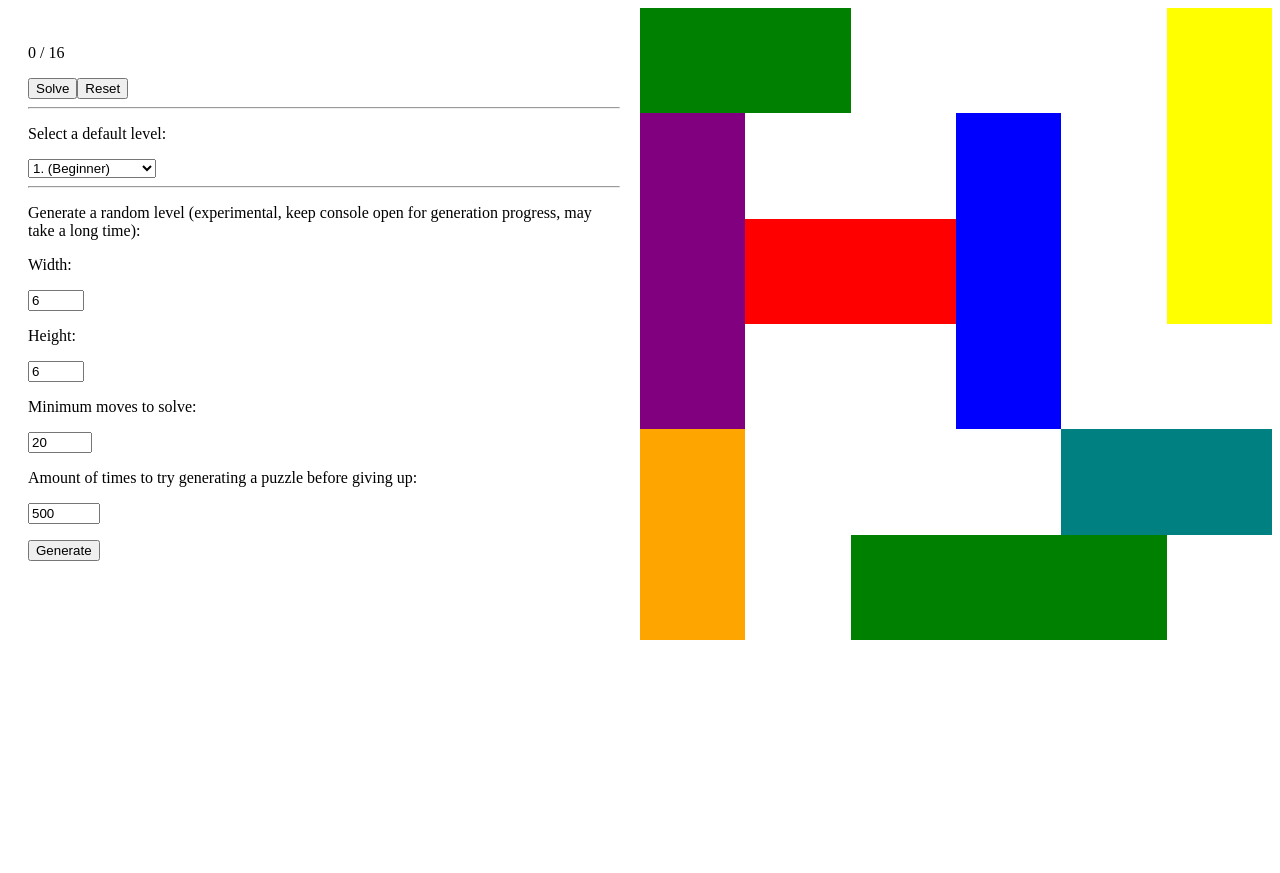
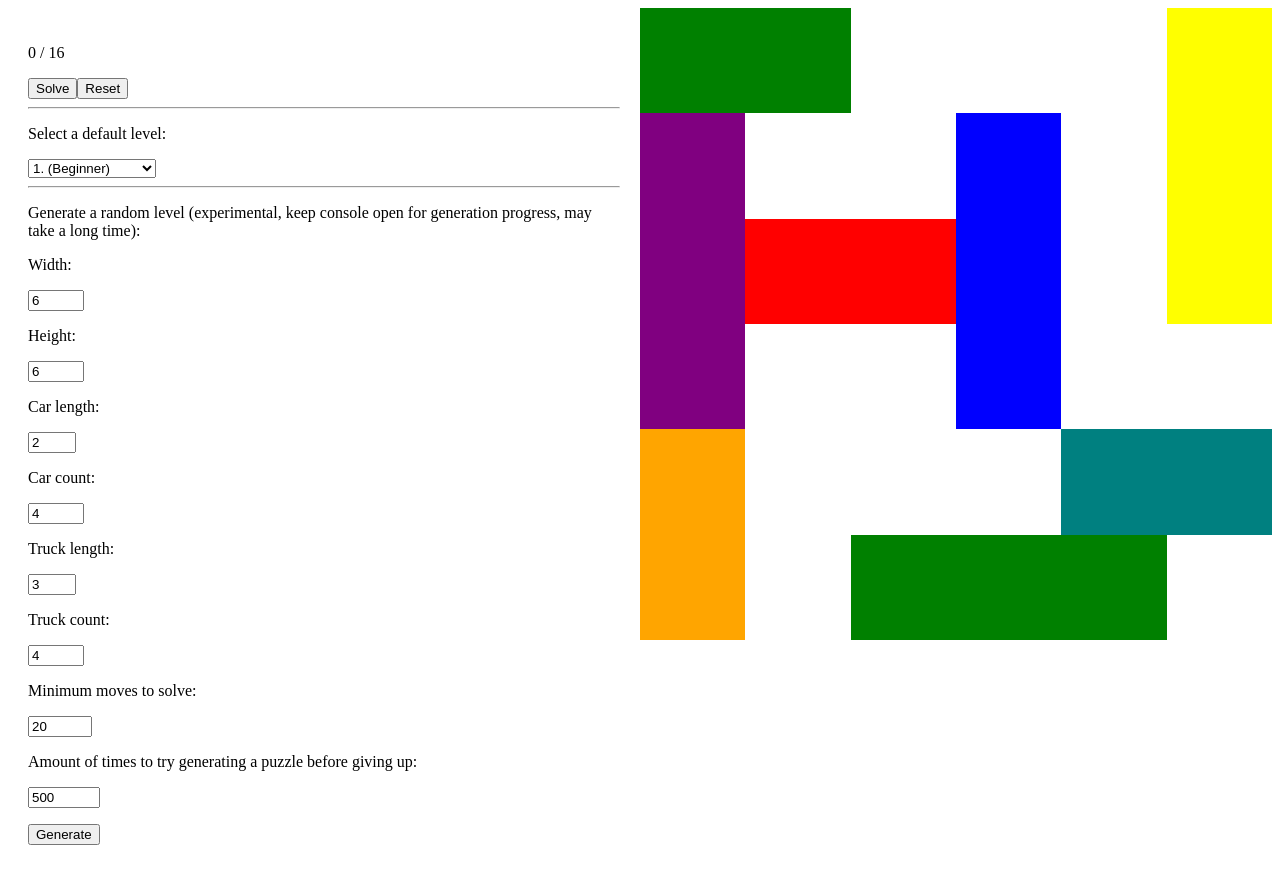
Before and after one commit to DannyGJdeJong/rush-hour, a Gatsby site: page / in a window 1280 px wide. Before the commit the page ends 800 px from the top, so only its background shows below. Built offline with nearby package versions, Linux system fonts and the light colour scheme; Gatsby itself is replaced by a stand-in of ours.

Commit message:
Added extra options to the level generator

```diff
--- a/src/components/GameContainer/GameContainer.tsx
+++ b/src/components/GameContainer/GameContainer.tsx
@@ -39,6 +39,10 @@ const SettingsDiv = styled.div`
   padding: 20px;
   grid-column-start: 1;
   grid-row-start: 1;
+
+  @media (orientation: landscape) {
+    grid-row-end: 5;
+  }
 `;
 
 const GameContainer: FunctionComponent = () => {
@@ -56,6 +60,10 @@ const GameContainer: FunctionComponent = () => {
   // Puzzle generator input state
   const [generatedPuzzleWidth, setGeneratedPuzzleWidth] = useState<number>(6);
   const [generatedPuzzleHeight, setGeneratedPuzzleHeight] = useState<number>(6);
+  const [generatedPuzzleCarLength, setGeneratedPuzzleCarLength] = useState<number>(2);
+  const [generatedPuzzleCarCount, setGeneratedPuzzleCarCount] = useState<number>(4);
+  const [generatedPuzzleTruckLength, setGeneratedPuzzleTruckLength] = useState<number>(3);
+  const [generatedPuzzleTruckCount, setGeneratedPuzzleTruckCount] = useState<number>(4);
   const [generatedPuzzleMinMoves, setGeneratedPuzzleMinMoves] = useState<number>(20);
   const [generatedPuzzleTries, setGeneratedPuzzleTries] = useState<number>(500);
 
@@ -78,7 +86,19 @@ const GameContainer: FunctionComponent = () => {
 
   // When the generate button is clicked, generate a random puzzle, re-mount GameBoard and reset movecount
   const handleGenerateButtonClick = () => {
-    setSelectedPuzzle({ name: "Random", width: generatedPuzzleWidth, height: generatedPuzzleHeight, vehicles: GeneratePuzzle(generatedPuzzleWidth, generatedPuzzleHeight, generatedPuzzleMinMoves, generatedPuzzleTries) });
+    setSelectedPuzzle({
+      name: "Random",
+      width: generatedPuzzleWidth,
+      height: generatedPuzzleHeight,
+      vehicles: GeneratePuzzle(generatedPuzzleWidth,
+                               generatedPuzzleHeight,
+                               generatedPuzzleMinMoves,
+                               generatedPuzzleTries,
+                               generatedPuzzleCarLength,
+                               generatedPuzzleCarCount,
+                               generatedPuzzleTruckLength,
+                               generatedPuzzleTruckCount)
+    });
     setReset((reset) => !reset);
     setMoveCount(0);
   }
@@ -105,13 +125,62 @@ const GameContainer: FunctionComponent = () => {
         <hr></hr>
         <p> Generate a random level (experimental, keep console open for generation progress, may take a long time): </p>
         <p> Width: </p>
-        <NumberInput min={ 5 } max={ 10 }   value={ generatedPuzzleWidth }     onChangeCallback={ setGeneratedPuzzleWidth }    />
+        <NumberInput
+          min={ 5 }
+          max={ 10 }
+          value={ generatedPuzzleWidth }
+          onChangeCallback={ setGeneratedPuzzleWidth }
+        />
         <p> Height: </p>
-        <NumberInput min={ 5 } max={ 10 }   value={ generatedPuzzleHeight }    onChangeCallback={ setGeneratedPuzzleHeight }   />
+        <NumberInput
+          min={ 5 }
+          max={ 10 }
+          value={ generatedPuzzleHeight }
+          onChangeCallback={ setGeneratedPuzzleHeight }
+        />
+        <p> Car length: </p>
+        <NumberInput
+          min={ 1 }
+          // Makes sure the red car can still be placed since it'll be at most in x = 2
+          max={ Math.min(generatedPuzzleWidth, generatedPuzzleHeight) - 2 }
+          value={ generatedPuzzleCarLength } onChangeCallback={ setGeneratedPuzzleCarLength }
+        />
+        <p> Car count: </p>
+        <NumberInput
+          min={ 0 }
+          max={ 10 }
+          value={ generatedPuzzleCarCount }
+          onChangeCallback={ setGeneratedPuzzleCarCount }
+        />
+        <p> Truck length: </p>
+        <NumberInput
+          min={ 1 }
+          // Makes sure the truck can still move at least one tile
+          max={ Math.min(generatedPuzzleWidth, generatedPuzzleHeight) - 1 }
+          value={ generatedPuzzleTruckLength }
+          onChangeCallback={ setGeneratedPuzzleTruckLength }
+        />
+        <p> Truck count: </p>
+        <NumberInput
+          min={ 0 }
+          max={ 10 }
+          value={ generatedPuzzleTruckCount }
+          onChangeCallback={ setGeneratedPuzzleTruckCount }
+        />
         <p> Minimum moves to solve: </p>
-        <NumberInput min={ 5 } max={ 100 }  value={ generatedPuzzleMinMoves }  onChangeCallback={ setGeneratedPuzzleMinMoves } />
+        <NumberInput
+          min={ 1 }
+          max={ 100 }
+          value={ generatedPuzzleMinMoves }
+          onChangeCallback={ setGeneratedPuzzleMinMoves }
+        />
         <p> Amount of times to try generating a puzzle before giving up: </p>
-        <NumberInput min={ 1 } max={ 1000 } value={ generatedPuzzleTries }     onChangeCallback={ setGeneratedPuzzleTries }    />
+        <NumberInput
+          min={ 1 }
+          max={ 1000 }
+          value={ generatedPuzzleTries }
+          onChangeCallback={ setGeneratedPuzzleTries }
+        />
         <p></p>
         <button onClick={ handleGenerateButtonClick }>
           Generate
--- a/src/utils/Puzzles/Puzzles.ts
+++ b/src/utils/Puzzles/Puzzles.ts
@@ -72,7 +72,7 @@ const availableColors = ['silver', 'gray', 'black', 'maroon', 'yellow', 'olive',
 
 // Very experimental puzzle generator
 // Apparently generating puzzles is quite hard
-export const GeneratePuzzle = (width: number, height: number, minMoveCount: number, tries: number) => {
+export const GeneratePuzzle = (width: number, height: number, minMoveCount: number, tries: number, carLength: number, carCount: number, truckLength: number, truckCount: number) => {
   // Keep a list of all placed vehicles
   let vehicles: VehicleData[] = [];
 
@@ -83,26 +83,36 @@ export const GeneratePuzzle = (width: number, height: number, minMoveCount: numb
     // Reset the list of placed vehicles
     vehicles = [];
 
-    // Generate a random number between 6 and 11
-    let vehicleCount = Math.floor(Math.random() * 6) + 6;
+    // Get the vehicle count
+    let vehicleCount = carCount + truckCount;
 
     // Decide where the red car will be placed
     // Red car always goes in the center or one above the center row
     let red_y = Math.ceil(height / 2) - 1;
     // Red car goes in one of the first three columns
     let red_x = Math.floor(Math.random() * 3);
-    vehicles.push({ id: red_x + ',' + red_y, coordinates: { x: red_x, y: red_y }, orientation: Orientation.Horizontal, length: 2, color: 'red' });
+    vehicles.push({ id: red_x + ',' + red_y, coordinates: { x: red_x, y: red_y }, orientation: Orientation.Horizontal, length: carLength, color: 'red' });
 
     let colors = [...availableColors];
 
+    // Set adjustable truck count
+    let truckCountThisRound = truckCount;
+
     // Now add vehicleCount vehicles to the grid
     Array(vehicleCount).fill(0).forEach(() => {
-      // Get a random vehicle length
-      let vehicleLength: number = Math.floor(Math.random() * 2) + 2;
+      // Set vehicle length to a default of carLength
+      let vehicleLength = carLength;
+
+      // First generate trucks, if all trucks are generated the vehicle length will stay 2
+      if (truckCountThisRound > 0) {
+        truckCountThisRound--;
+        vehicleLength = truckLength;
+      }
+
       // Get a random vehicle orientation
-      let vehicleOrientation: Orientation = Math.floor(Math.random() * 2);
+      let vehicleOrientation: Orientation = Math.floor(Math.random() * 2);// Object.keys(Orientation).length);
 
-      // Get a random vehicle color
+      // Get a random vehicle color and make sure the color can't be picked again
       let colorIndex = Math.floor(Math.random() * colors.length)
       let vehicleColor: string = colors[colorIndex];
       colors.splice(colorIndex, 1);
@@ -132,7 +142,7 @@ export const GeneratePuzzle = (width: number, height: number, minMoveCount: numb
       vehicles.push({ id: x + ',' + y, coordinates: { x: x, y: y }, orientation: vehicleOrientation, length: vehicleLength, color: vehicleColor });
     });
 
-    tryCount += 1;
+    tryCount++;
     console.log(tryCount);
   } while (SolveBoard(width, height, vehicles).length < minMoveCount && tryCount <= tries)
 
```
